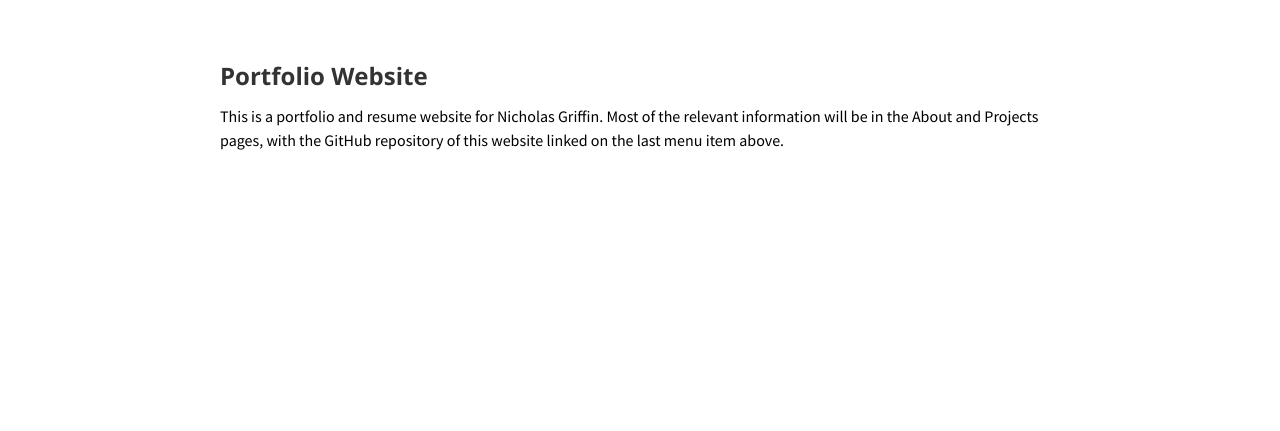
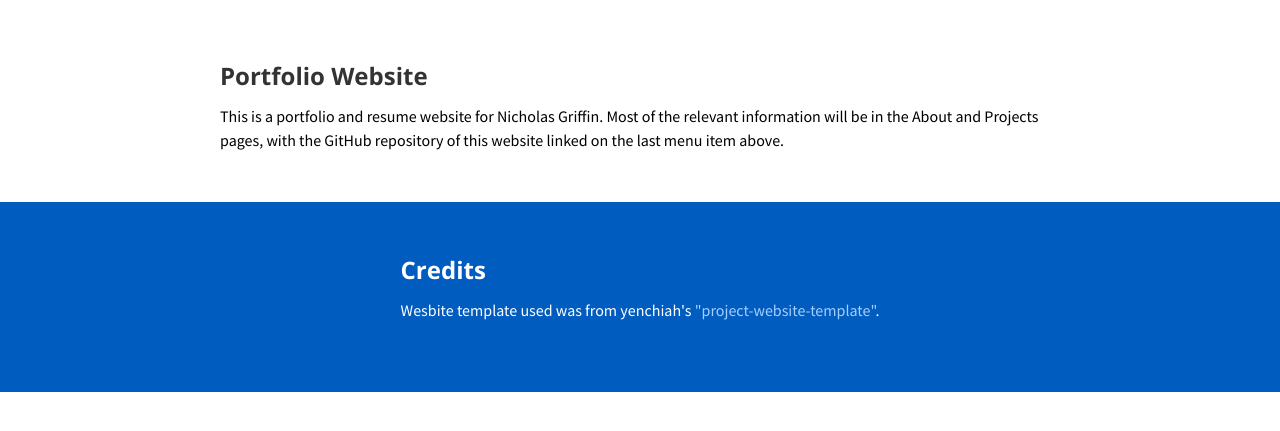
Before and after one commit to StormGriff/cartography, a plain HTML site: page index.html in a window 1280 px wide. Shown: the part 73-504 px from the top of the page. Drawn offline with nearby package versions, Linux system fonts and the light colour scheme.

Commit message:
Index footer

```diff
--- a/index.html
+++ b/index.html
@@ -44,7 +44,7 @@
       </div>
     </div>
   </div>
-  <!-- <div class="footer-container"></div> -->
+  <div class="footer-container"></div>
 </body>
 
 </html>
```
